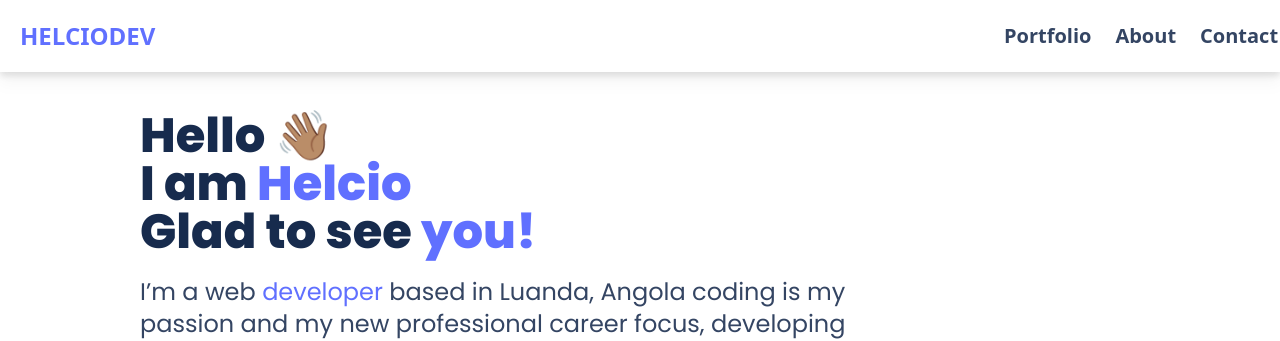
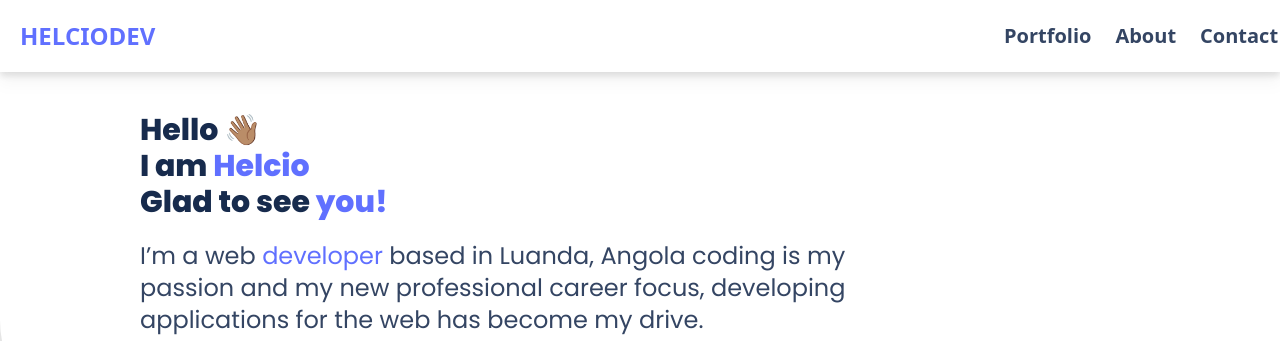
Before and after one commit to helciodev/helciodev.github.io, a website: page index.html in a window 1280 px wide. Shown: the top 341 px of the page. Drawn offline with nearby package versions, Linux system fonts and the light colour scheme.

Commit message:
Fix responsiveness for medium width screens

```diff
--- a/index.html
+++ b/index.html
@@ -108,7 +108,7 @@
       <section id="hero" class="hero pt-10">
         <div class="md:block mx-auto w-10/12">
           <h1
-            class="hero__heading font-body text-3xl font-bold md:text-5xl text-dark"
+            class="hero__heading font-body text-3xl font-bold md:text-xs text-dark"
           >
             <span class="block capitalize">hello 👋🏽</span>
             <span class="block md:inline"
```
Also changed, not shown: style.css.
